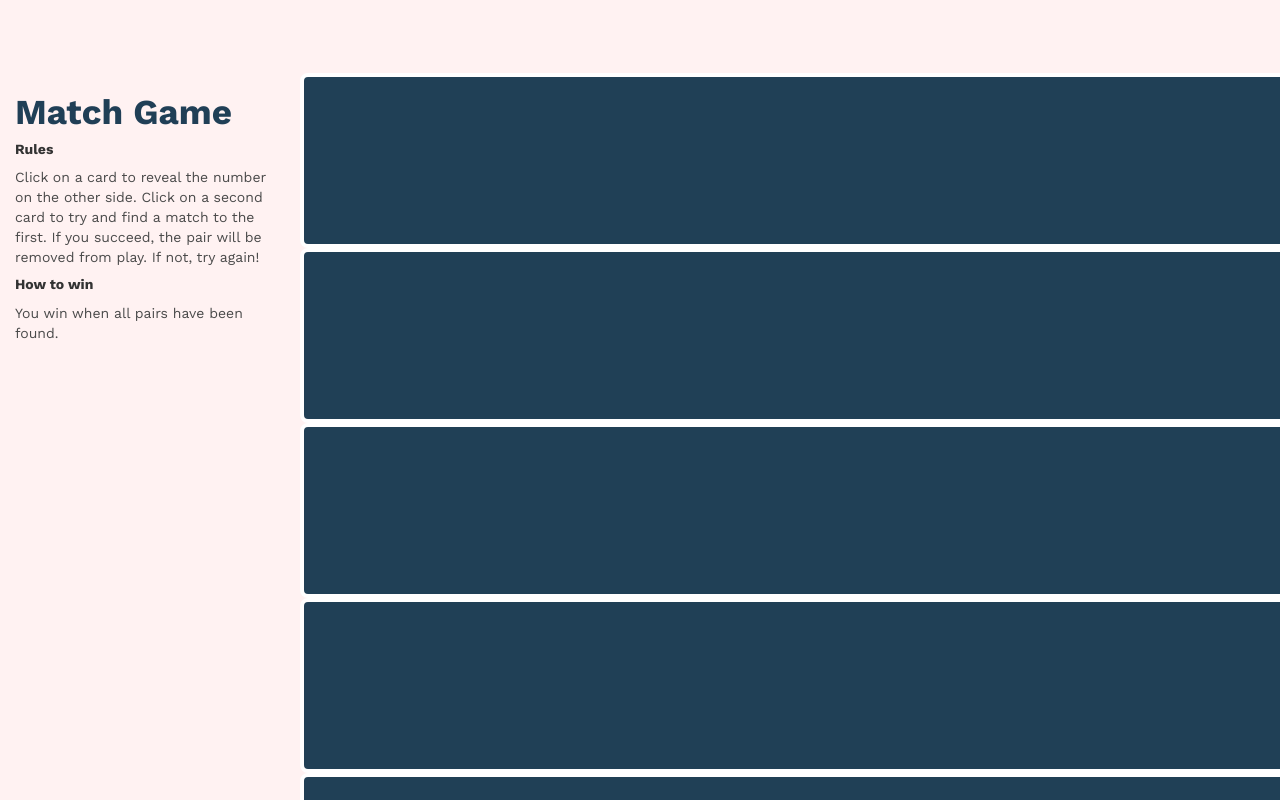
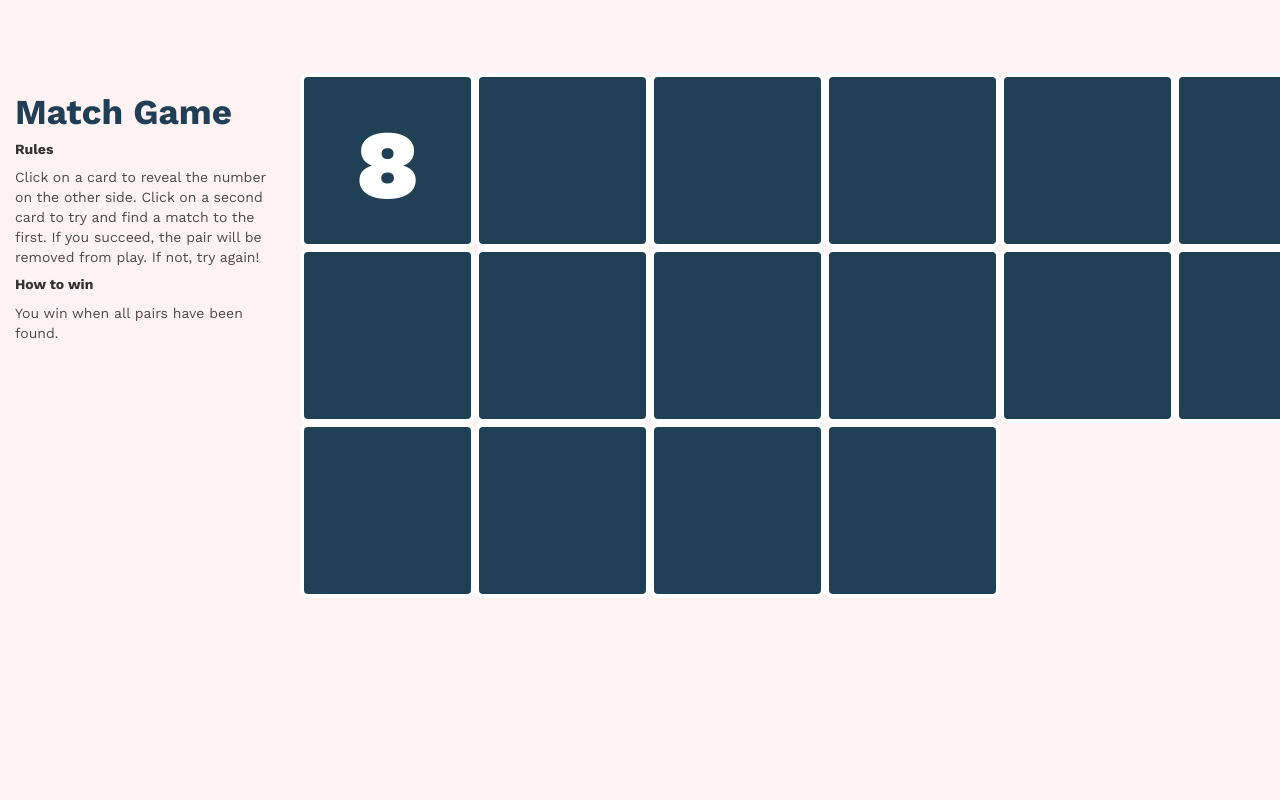
Before and after one commit to Marshall126/match-game, a plain HTML site: page index.html in a window 1280 px wide. Shown: the top 800 px of the page. Drawn offline with nearby package versions, Linux system fonts and the light colour scheme.

Commit message:
Added cards

```diff
--- a/index.html
+++ b/index.html
@@ -19,22 +19,22 @@
     </div>
     <div class="col-xs-12 col-lg-8" id="game">
       <div class="container row">
-        <div class="card col-cs-3"></div>
-        <div class="card col-cs-3"></div>
-        <div class="card col-cs-3"></div>
-        <div class="card col-cs-3"></div>
-        <div class="card col-cs-3"></div>
-        <div class="card col-cs-3"></div>
-        <div class="card col-cs-3"></div>
-        <div class="card col-cs-3"></div>
-        <div class="card col-cs-3"></div>
-        <div class="card col-cs-3"></div>
-        <div class="card col-cs-3"></div>
-        <div class="card col-cs-3"></div>
-        <div class="card col-cs-3"></div>
-        <div class="card col-cs-3"></div>
-        <div class="card col-cs-3"></div>
-        <div class="card col-cs-3"></div>
+        <div class="card col-xs-3">8</div>
+        <div class="card col-xs-3"></div>
+        <div class="card col-xs-3"></div>
+        <div class="card col-xs-3"></div>
+        <div class="card col-xs-3"></div>
+        <div class="card col-xs-3"></div>
+        <div class="card col-xs-3"></div>
+        <div class="card col-xs-3"></div>
+        <div class="card col-xs-3"></div>
+        <div class="card col-xs-3"></div>
+        <div class="card col-xs-3"></div>
+        <div class="card col-xs-3"></div>
+        <div class="card col-xs-3"></div>
+        <div class="card col-xs-3"></div>
+        <div class="card col-xs-3"></div>
+        <div class="card col-xs-3"></div>
       </div>
     </div>
   </div>
--- a/resources/css/style.css
+++ b/resources/css/style.css
@@ -19,14 +19,20 @@ p{
     color:rgb(74,74,74);
 }
 .card{
+
     height:12.5rem;
+    width:12.5rem;
+    padding:1.25rem;
     font-weight:900;
     font-size:7rem;
     color:rgb(255,255,255);
     background-color:rgb(32,64,86);
     border-radius:8px;
     border:4px solid #ffffff;
+    display:inline-block;
+    text-align:center;
 }
 .main-cont{
     margin-top:5.24rem;
+
 }
```
